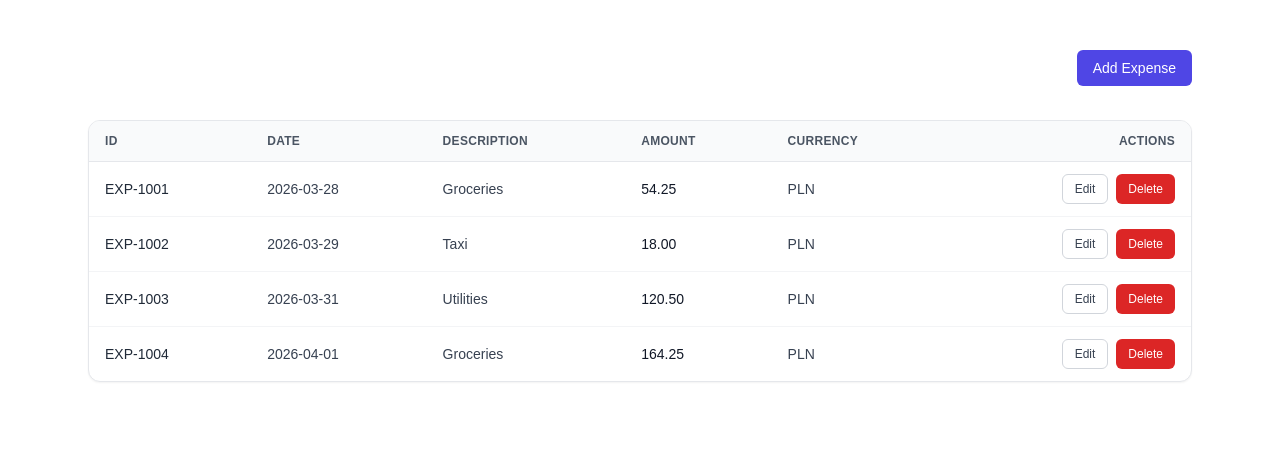
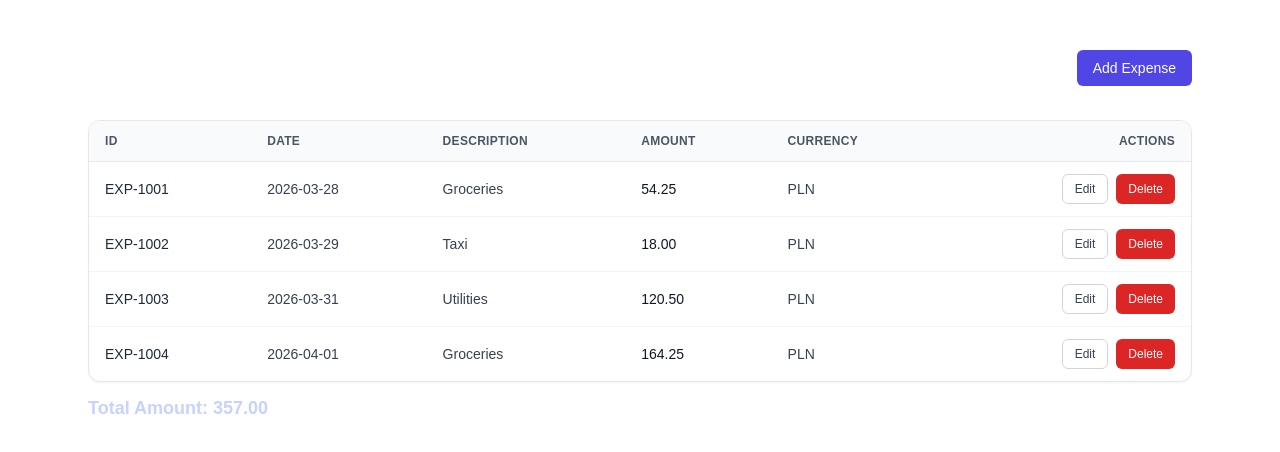
Before and after one commit to sd-dweb/expense-tracker, a Next.js app: page / in a window 1280 px wide. Shown: the top 452 px of the page. Built offline with nearby package versions, Linux system fonts and the light colour scheme.

Commit message:
calculate and display total amount of expenses using useMemo

```diff
--- a/app/page.tsx
+++ b/app/page.tsx
@@ -1,6 +1,6 @@
 "use client"
 
-import { useState } from "react"
+import { useMemo, useState } from "react"
 
 type Expense = {
   id: string
@@ -51,6 +51,7 @@ export default function Home() {
     currency: "PLN",
     description: "",
   })
+  const total = useMemo(() => expenses.reduce((sum, expense) => sum + expense.amount, 0), [expenses])
 
   const handleAddExpense = () => {
     setEditingId(null)
@@ -204,6 +205,12 @@ export default function Home() {
         </table>
       </div>
 
+      <div>
+        <p className="mt-3 text-lg font-semibold text-indigo-200">
+          Total Amount: {total.toFixed(2)}
+        </p>
+      </div>
+
       {/* Add/Edit Expense Modal */}
       {isModalOpen && (
         <div className="fixed inset-0 z-50 flex items-center justify-center bg-black bg-opacity-50">
```
